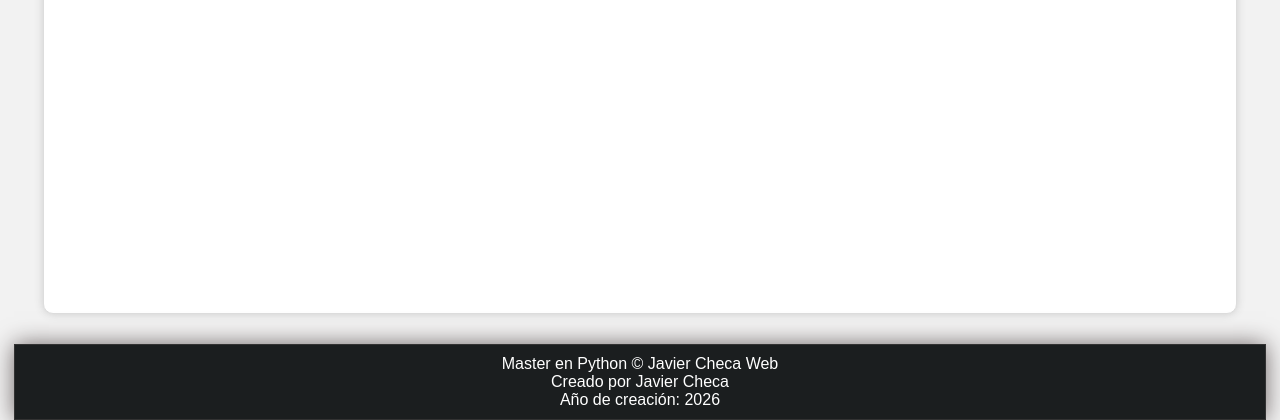
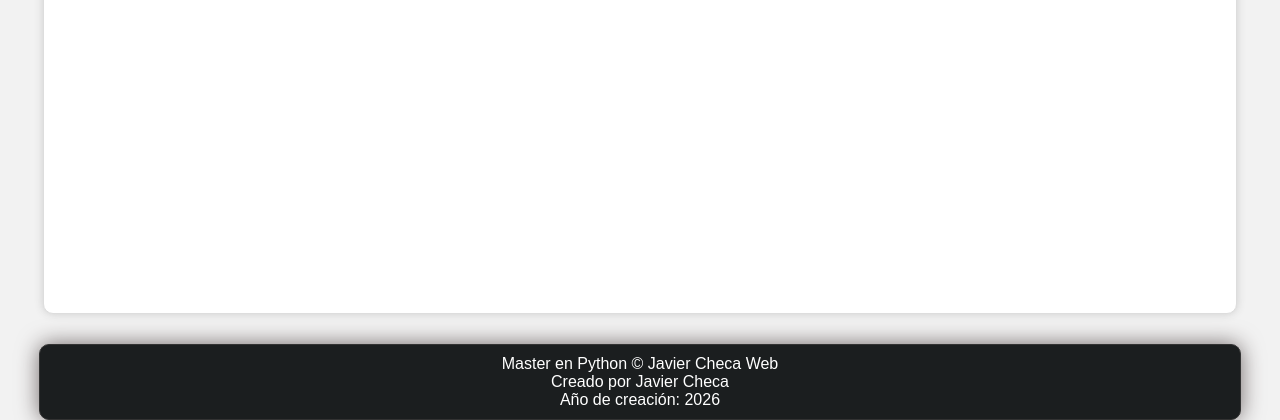
Before and after one commit to Javier-Checa/MASTER-PYTHON, a Django app: page / in a window 1280 px wide. Shown: the part 880-1300 px from the top of the page. Run offline with Django 3.2, Linux system fonts and the light colour scheme.

Commit message:
Aprendiendo Django cont134

```diff
--- a/22-django/AprendiendoDjango/miapp/static/css/styles.css
+++ b/22-django/AprendiendoDjango/miapp/static/css/styles.css
@@ -140,11 +140,12 @@ nav ul li a:hover{
 }
 
 footer{
-    width: 1250px;
+    width: 1200px;
     background-color: #1B1E1F;
     border: 1px solid #333333;
     color: #fff;
     margin: 0px auto;
+    border-radius: 10px;
     text-align: center;
     padding-top: 10px;
     padding-bottom: 10px;
```
